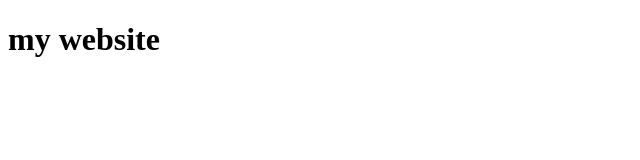
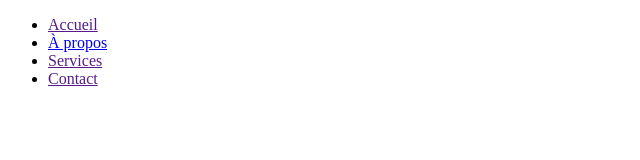
Before and after one commit to haroun73/haroun73.github.io, a plain HTML site: page test.html in a window 1280 px wide. Shown: the whole page, without its empty margins (0-640 px from the left). Drawn offline with Linux system fonts and the light colour scheme.

Commit message:
Add files via upload

```diff
--- a/test.html
+++ b/test.html
@@ -2,9 +2,22 @@
 <html>
     <head>
         <meta charset="utf-8"/>
-        <title>test</title>
+        <title>menu</title>
+        <link rel="stylesheet" href="core/extention.css">
     </head>
+
     <body>
-        <h1>my website</h1>
+        <nav>
+            <ul>
+              <li><a href="">Accueil</a></li>
+              <li><a href="index.html">À propos</a></li>
+              <li><a href="">Services</a></li>
+              <li><a href="">Contact</a></li>
+            </ul>
+          </nav>
+
+
+
+
      </body>
-    </html>
+</html>
```
